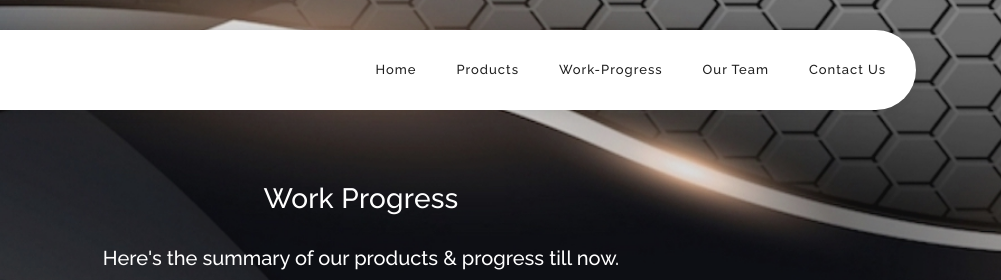
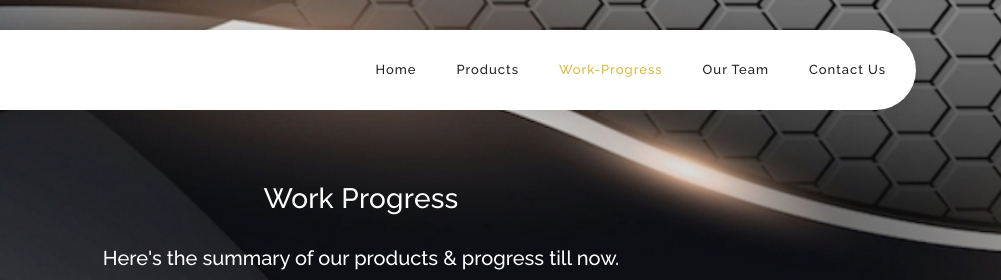
Before and after one commit to codepropk/codepro-work, a plain HTML site: page index.html in a window 1280 px wide. Shown: the top 280 px of the page, 279-1280 px from the left. Drawn offline with Linux system fonts and the light colour scheme.

Commit message:
Update index.html

```diff
--- a/index.html
+++ b/index.html
@@ -56,7 +56,7 @@
                         <ul class="nav">
                             <li><a href="https://codepropk.github.io/codepro">Home</a></li>
                             <li><a href="https://codepropk.github.io/codepro-plans/">Products</a></li>
-                            <li><a href="https://codepropk.github.io/codepro-work/" "class="active">Work-Progress</a></li>
+                            <li><a href="https://codepropk.github.io/codepro-work/" class="active">Work-Progress</a></li>
                             <li><a href="https://codepropk.github.io/codepro-team">Our Team</a></li>
                             <li><a href="https://codepropk.github.io/codepro-contact">Contact Us</a></li>
                         </ul>
```
